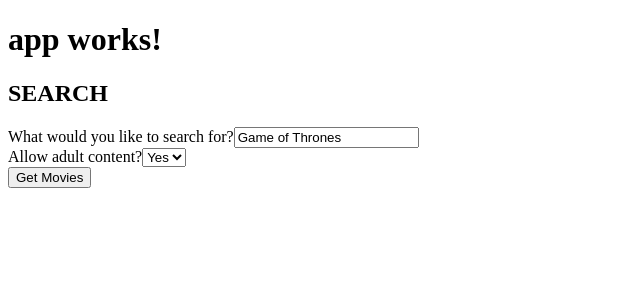
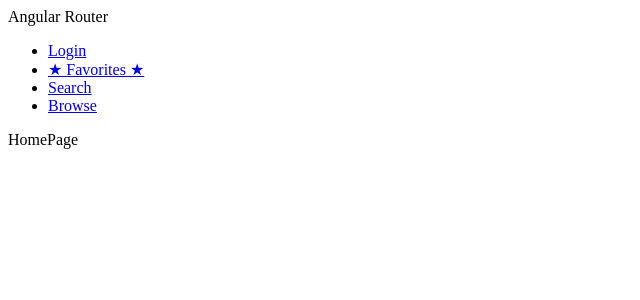
Before and after one commit to ryanardo/tvdb, an Angular app: page / in a window 1280 px wide. Shown: the top 300 px of the page, without its empty margins (0-640 px from the left). Built offline with nearby package versions, Linux system fonts and the light colour scheme; no server answers.

Commit message:
add app routes.

```diff
--- a/package.json
+++ b/package.json
@@ -22,6 +22,8 @@
 		"@angular/router": "^4.0.0",
 		"bootstrap": "^4.0.0",
 		"core-js": "^2.4.1",
+		"jquery": "^3.3.1",
+		"popper.js": "^1.12.9",
 		"promise-polyfill": "7.1.0",
 		"rxjs": "^5.1.0",
 		"zone.js": "^0.8.4"
--- a/src/app/app.component.html
+++ b/src/app/app.component.html
@@ -1,4 +1,12 @@
-<h1>
-  {{title}}
-</h1>
+<nav class="navbar navbar-fixed-top navbar-dark bg-inverse">
+    <div class="container">
+        <a class="navbar-brand">Angular Router</a>
+        <ul class="nav navbar-nav" routerLinkActive="active">
+            <li class="nav-item"><a class="nav-link" routerLink="login">Login</a></li>
+            <li class="nav-item"><a class="nav-link" routerLink="favorites">★ Favorites ★</a></li>
+            <li class="nav-item"><a class="nav-link" routerLink="search">Search</a></li>
+            <li class="nav-item"><a class="nav-link" routerLink="browse">Browse</a></li>
+        </ul>
+    </div>
+</nav>
 <router-outlet></router-outlet>
--- a/src/app/app.component.ts
+++ b/src/app/app.component.ts
@@ -8,5 +8,5 @@
 })
 
 export class AppComponent {
-	title = 'app works!';
+	title = '';
 }
--- a/src/app/components/home/home.component.html
+++ b/src/app/components/home/home.component.html
@@ -1,3 +1 @@
-<p>
-  home works!
-</p>
+<p>HomePage</p>
--- /dev/null
+++ b/src/app/environments/environment.prod.ts
@@ -0,0 +1,3 @@
+export const environment = {
+  production: true
+};
```
Also changed, not shown: bower.json (added, +17 -0 lines), src/app/app.routing.ts (+22 -0 lines), src/app/environments/environment.ts (added, +8 -0 lines), 1 other file (tests, documents, lock files or other folders).
